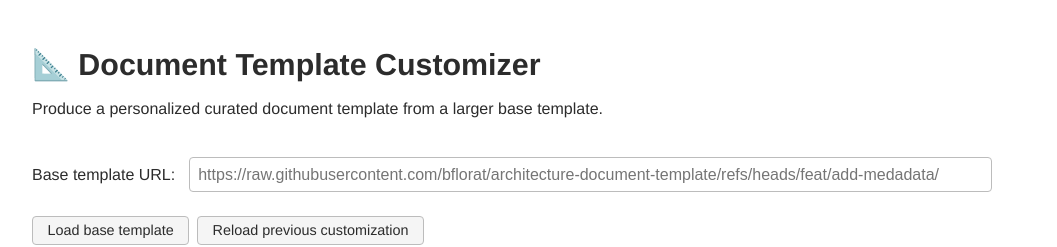
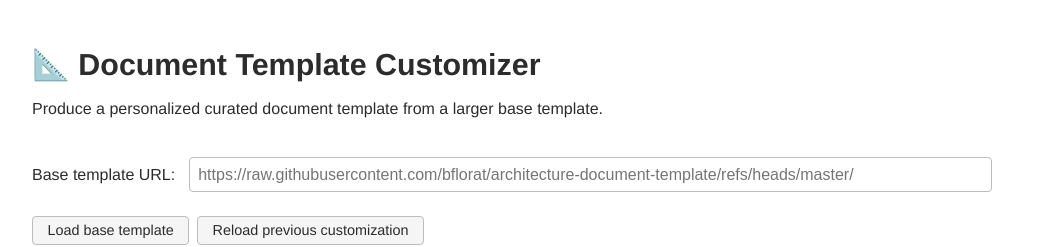
Before and after one commit to bflorat/document-template-customizer, a React (Vite) app: page / in a window 1280 px wide. Shown: the top 247 px of the page, without its empty margins (128-1185 px from the left). Built offline with nearby package versions, Linux system fonts and the light colour scheme.

Commit message:
feat:; changed default URL

```diff
--- a/src/App.tsx
+++ b/src/App.tsx
@@ -6,7 +6,7 @@ import { fetchTemplateAndParts } from './fetchTemplateManifest'
 import { buildFilteredPartsFromResult, buildKnownLabelSet, type FilteredPart } from './generateFilteredParts'
 import { buildAvailableSections as buildAvailableSectionsUtil, buildLabelOrder, computeMultiValueNamesFromKnown, compareLabels, definedLabelValues } from './utils/labels'
 
-const DEFAULT_TEMPLATE_URL = 'https://raw.githubusercontent.com/bflorat/architecture-document-template/refs/heads/feat/add-medadata/'
+const DEFAULT_TEMPLATE_URL = 'https://raw.githubusercontent.com/bflorat/architecture-document-template/refs/heads/master/'
 const defaultIncludingLabels: string[] = []
 
 // FilteredPart type now provided by generateFilteredParts
```
